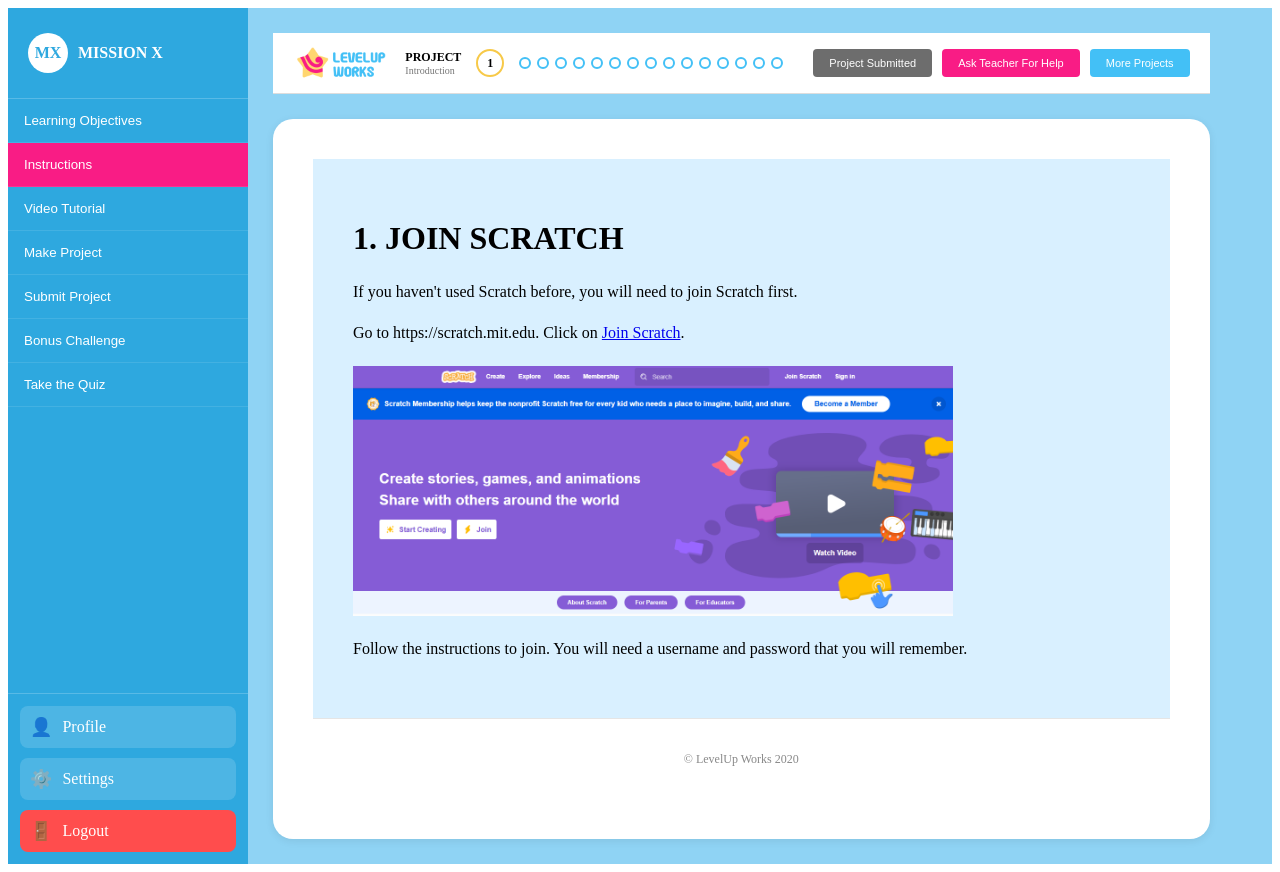
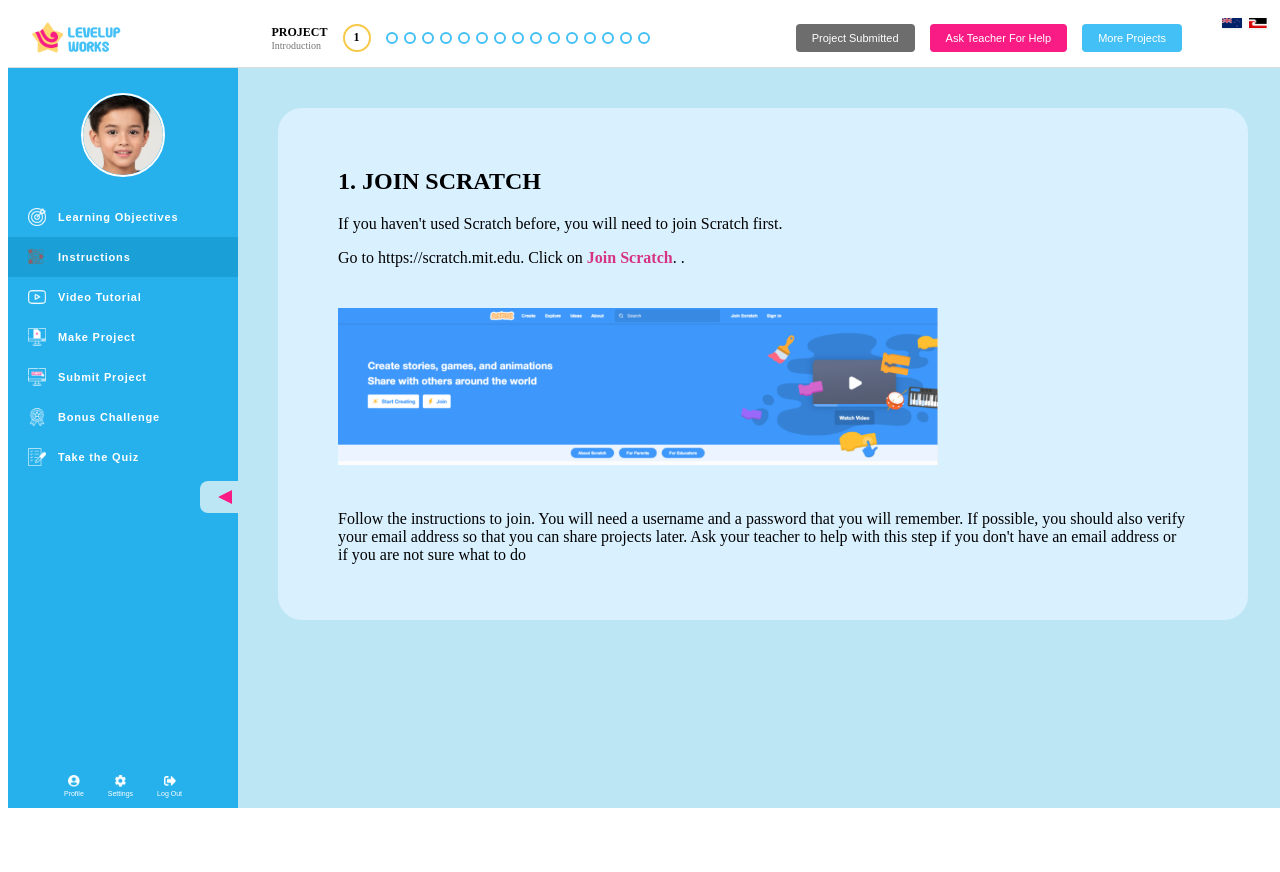
Before and after one commit to iskren279/mission-x-frontend, a React (Vite) app: page /student-dashboard/instructions in a window 1280 px wide. After the commit the page ends 816 px from the top, so only its background shows below. Built offline with nearby package versions, Linux system fonts and the light colour scheme.

Commit message:
added buttons

```diff
--- a/src/App.jsx
+++ b/src/App.jsx
@@ -1,7 +1,43 @@
-import Instructions from "./pages/studentDashboard/instructions/Instructions";
+import Navbar from "./components/Navbar";
+import Sidebar from "./components/Sidebar";
+import styles from "./App.module.css";
 
-function App() {
-  return <Instructions />;
+export default function App() {
+  return (
+    <div className={styles.appContainer}>
+      {/* Top Navbar spreads across the whole page */}
+      <Navbar />
+
+      {/* Main area beneath the navbar splits into Left (Boy/Sidebar) and Right (Content) */}
+      <div className={styles.mainLayout}>
+        <Sidebar />
+
+        <main className={styles.contentArea}>
+          <div className={styles.instructionCard}>
+            <h2>1. JOIN SCRATCH</h2>
+            <p>
+              If you haven't used Scratch before, you will need to join Scratch
+              first.
+            </p>
+            <p>
+              Go to https://scratch.mit.edu. Click on{" "}
+              <span className={styles.joinScratch}>Join Scratch</span>. .
+            </p>
+            <img
+              src="/images/projects/Project01-instructions.png"
+              alt="Join Scratch Instructions"
+              className={styles.img}
+            />
+            <p>
+              Follow the instructions to join. You will need a username and a
+              password that you will remember. If possible, you should also
+              verify your email address so that you can share projects later.
+              Ask your teacher to help with this step if you don't have an email
+              address or if you are not sure what to do
+            </p>
+          </div>
+        </main>
+      </div>
+    </div>
+  );
 }
-
-export default App;
--- /dev/null
+++ b/src/App.module.css
@@ -0,0 +1,44 @@
+/* Container holding the entire screen page */
+.appContainer {
+  display: flex;
+  flex-direction: column;
+  height: 100vh; /* Forces the app to lock exactly to the full viewport height */
+  width: 100vw;
+  overflow: hidden; /* Prevents ugly double scrollbars on the screen */
+}
+
+/* Row directly underneath the navbar wrapper */
+.mainLayout {
+  display: flex;
+  flex: 1; /* Automatically takes up all remaining vertical space down to the screen edge */
+  width: 100%;
+}
+
+/* The content area to the right of the sidebar */
+.contentArea {
+  flex: 1;
+  background-color: #bce6f4; /* Light sky blue backdrop panel */
+  padding: 40px;
+  overflow-y: auto;
+
+  display: flex;
+  justify-content: center; /* Centers the card horizontally */
+  align-items: flex-start; /* Allows only the content area to scroll if your content gets long */
+}
+
+.joinScratch {
+  color: #d63384;
+  font-weight: bold;
+}
+
+.instructionCard {
+  background-color: #d9f0ff;
+  padding: 40px 60px;
+  border-radius: 24px;
+}
+
+.img {
+  width: 100%;
+  max-width: 600px;
+  margin: 25px 0;
+}
--- a/src/components/Footer.jsx
+++ b/src/components/Footer.jsx
@@ -1,22 +1,25 @@
 import styles from "./Footer.module.css";
+import profileIcon from "../assets/profile.png";
+import settingsIcon from "../assets/settings.png";
+import logoutIcon from "../assets/logout.png";
 
 export default function Footer() {
   return (
     <div className={styles.sidebarFooter}>
-      <div className={styles.footerItem}>
-        <span className={styles.icon}>👤</span>
+      <button className={styles.footerButton}>
+        <img src={profileIcon} alt="Profile" className={styles.footerIcon} />
         <span>Profile</span>
-      </div>
+      </button>
 
-      <div className={styles.footerItem}>
-        <span className={styles.icon}>⚙️</span>
+      <button className={styles.footerButton}>
+        <img src={settingsIcon} alt="Settings" className={styles.footerIcon} />
         <span>Settings</span>
-      </div>
+      </button>
 
-      <div className={`${styles.footerItem} ${styles.logout}`}>
-        <span className={styles.icon}>🚪</span>
-        <span>Logout</span>
-      </div>
+      <button className={styles.footerButton}>
+        <img src={logoutIcon} alt="Log Out" className={styles.footerIcon} />
+        <span>Log Out</span>
+      </button>
     </div>
   );
 }
--- a/src/components/Footer.module.css
+++ b/src/components/Footer.module.css
@@ -1,39 +1,34 @@
 .sidebarFooter {
-  border-top: 1px solid rgba(255, 255, 255, 0.2);
-  padding: 12px;
-  display: flex;
-  flex-direction: column;
-  gap: 10px;
-}
-
-.footerItem {
-  display: flex;
-  align-items: center;
-  gap: 10px;
-  padding: 10px;
-  border-radius: 8px;
-  cursor: pointer;
-  background: rgba(255, 255, 255, 0.15);
-}
-
-.footerItem:hover {
-  background: rgba(255, 255, 255, 0.25);
-}
-
-.logout {
-  background: #ff4d4d;
-}
-
-.icon {
-  font-size: 18px;
-}
-
-.levelUp {
-  margin-top: 20px;
+  margin-top: auto;
+  padding: 10px 6px;
   display: flex;
   justify-content: center;
   align-items: center;
-  gap: 5px;
-  font-size: 12px;
-  color: rgba(255, 255, 255, 0.8);
+  gap: 12px;
 }
+
+.footerButton {
+  display: flex;
+  flex-direction: column;
+  align-items: center;
+  justify-content: center;
+
+  background: transparent;
+  border: none;
+  cursor: pointer;
+
+  color: white;
+  font-size: 7px;
+  font-weight: 500;
+}
+
+.footerButton:hover {
+  opacity: 0.8;
+}
+
+.footerIcon {
+  width: 12px;
+  height: 12px;
+  object-fit: contain;
+  margin-bottom: 3px;
+}
--- a/src/components/Navbar.jsx
+++ b/src/components/Navbar.jsx
@@ -1,9 +1,12 @@
 import styles from "./Navbar.module.css";
 import levelUpLogo from "../assets/Navbar/LevelUpWorks-blue.png";
+import nzFlag from "../assets/navbar/NZFlag.png";
+import maoriFlag from "../assets/navbar/MaoriFlag.png";
 
 export default function Navbar() {
   return (
     <header className={styles.navbar}>
+      {/* 1. LEFT SECTION (Just the Logo) */}
       <div className={styles.leftSection}>
         <div className={styles.logo}>
           <img
@@ -12,7 +15,10 @@ export default function Navbar() {
             className={styles.logoImage}
           />
         </div>
+      </div>
 
+      {/* 2. CENTER SECTION (Text, Circle, and Dots) */}
+      <div className={styles.centerSection}>
         <div className={styles.projectInfo}>
           <span className={styles.projectTitle}>PROJECT</span>
           <span className={styles.projectSubtitle}>Introduction</span>
@@ -27,12 +33,17 @@ export default function Navbar() {
         </div>
       </div>
 
+      {/* 3. RIGHT SECTION (Buttons and Flags) */}
       <div className={styles.rightSection}>
         <button className={styles.submitBtn}>Project Submitted</button>
+        <button className={styles.helpBtn}>Ask Teacher For Help</button>
+        <button className={styles.projectsBtn}>More Projects</button>
 
-        <button className={styles.helpBtn}>Ask Teacher For Help</button>
-
-        <button className={styles.projectsBtn}>More Projects</button>
+        {/* Added the flags container here right after More Projects */}
+        <div className={styles.flagsContainer}>
+          <img src={nzFlag} alt="NZ Flag" className={styles.flag} />
+          <img src={maoriFlag} alt="Maori Flag" className={styles.flag} />
+        </div>
       </div>
     </header>
   );
--- a/src/components/Navbar.module.css
+++ b/src/components/Navbar.module.css
@@ -1,26 +1,38 @@
 .navbar {
+  width: 100%;
   height: 60px;
   background: white;
-
   display: flex;
-  justify-content: space-between;
+  justify-content: space-between; /* Crucial: pushes Left, Center, and Right apart */
   align-items: center;
-
   padding: 0 20px;
-
+  box-sizing: border-box;
   border-bottom: 1px solid #ddd;
 }
 
+/* Left Section */
 .leftSection {
   display: flex;
   align-items: center;
-  gap: 15px;
 }
 
-.logoText {
-  font-size: 12px;
-  font-weight: bold;
-  color: #43c0f6;
+.logo {
+  display: flex;
+  align-items: center;
+}
+
+.logoImage {
+  height: 40px;
+  width: auto;
+}
+
+/* FIX FOR THE CIRCLES:
+   This wrapper holds the project text and progress trackers side-by-side
+*/
+.centerSection {
+  display: flex;
+  align-items: center;
+  gap: 15px; /* Adjusts horizontal distance between text block and circle */
 }
 
 .projectInfo {
@@ -41,15 +53,11 @@
 .progressCircle {
   width: 24px;
   height: 24px;
-
   border-radius: 50%;
-
   border: 2px solid #f7c948;
-
   display: flex;
   justify-content: center;
   align-items: center;
-
   font-size: 12px;
   font-weight: bold;
 }
@@ -57,20 +65,21 @@
 .progressDots {
   display: flex;
   gap: 6px;
+  align-items: center; /* Keeps little circles vertically centered */
 }
 
 .dot {
   width: 8px;
   height: 8px;
-
   border-radius: 50%;
-
   border: 2px solid #43c0f6;
 }
 
+/* Right Section */
 .rightSection {
   display: flex;
-  gap: 10px;
+  align-items: center;
+  gap: 15px;
 }
 
 .submitBtn,
@@ -79,7 +88,6 @@
   border: none;
   border-radius: 4px;
   padding: 8px 16px;
-
   color: white;
   font-size: 11px;
   cursor: pointer;
@@ -97,22 +105,18 @@
   background: #43c0f6;
 }
 
-.logo {
+/* FIX FOR THE FLAGS: Spaced out further right */
+.flagsContainer {
   display: flex;
+  gap: 6px;
   align-items: center;
+  margin-left: 25px;
+  margin-top: -30px;
 }
 
-.logoImage {
-  height: 40px;
-  width: auto;
+.flag {
+  width: 20px;
+  height: 10px;
+  object-fit: contain;
+  box-shadow: 0px 1px 3px rgba(0, 0, 0, 0.1);
 }
-
-.navbar {
-  margin: 25px 25px 0 25px;
-}
-
-.rightSection {
-  display: flex;
-  gap: 10px;
-  margin-left: 30px;
-}
--- a/src/components/Sidebar.jsx
+++ b/src/components/Sidebar.jsx
@@ -1,36 +1,82 @@
 import styles from "./Sidebar.module.css";
 import Footer from "./Footer";
 
+import learningObjectivesIcon from "../assets/studentDashboard/learningObjectives.png";
+import instructionsIcon from "../assets/studentDashboard/instructionsSelected.png";
+import videoIcon from "../assets/studentDashboard/video.png";
+import makeProjectIcon from "../assets/studentDashboard/makeProject.png";
+import submitProjectIcon from "../assets/studentDashboard/submitProject.png";
+import bonusChallengeIcon from "../assets/studentDashboard/bonusChallenge.png";
+import quizIcon from "../assets/studentDashboard/takeTheQuiz.png";
+
+import arrowLeft from "../assets/arrowLeft.png";
+
 export default function Sidebar() {
   const menuItems = [
-    "Learning Objectives",
-    "Instructions",
-    "Video Tutorial",
-    "Make Project",
-    "Submit Project",
-    "Bonus Challenge",
-    "Take the Quiz",
+    {
+      name: "Learning Objectives",
+      icon: learningObjectivesIcon,
+    },
+    {
+      name: "Instructions",
+      icon: instructionsIcon,
+    },
+    {
+      name: "Video Tutorial",
+      icon: videoIcon,
+    },
+    {
+      name: "Make Project",
+      icon: makeProjectIcon,
+    },
+    {
+      name: "Submit Project",
+      icon: submitProjectIcon,
+    },
+    {
+      name: "Bonus Challenge",
+      icon: bonusChallengeIcon,
+    },
+    {
+      name: "Take the Quiz",
+      icon: quizIcon,
+    },
   ];
 
   return (
     <aside className={styles.sidebar}>
-      {/* Logo */}
-      <div className={styles.sidebarLogo}>
-        <div className={styles.logoCircle}>MX</div>
-        <h3 className={styles.logoText}>MISSION X</h3>
+      {/* Profile Section at the very top */}
+      <div className={styles.profileSection}>
+        <img
+          src="/images/students/RawiriFletcher.png"
+          alt="Rawiri Fletcher"
+          className={styles.avatar}
+        />
       </div>
 
       {/* Navigation */}
       <nav className={styles.menu}>
         {menuItems.map((item) => (
-          <button
-            key={item}
-            className={`${styles.navItem} ${
-              item === "Instructions" ? styles.active : ""
-            }`}
-          >
-            {item}
-          </button>
+          <div key={item.name} className={styles.menuItemWrapper}>
+            <button
+              className={`${styles.navItem} ${
+                item.name === "Instructions" ? styles.active : ""
+              }`}
+            >
+              <img src={item.icon} alt={item.name} className={styles.navIcon} />
+              <span>{item.name}</span>
+            </button>
+
+            {item.name === "Take the Quiz" && (
+              <div className={styles.arrowContainer}>
+                <img
+                  src={arrowLeft}
+                  alt="Arrow Left"
+                  className={styles.arrowLeft}
+                />
+              </div>
+            )}
+          </div>
         ))}
       </nav>
 
--- a/src/components/Sidebar.module.css
+++ b/src/components/Sidebar.module.css
@@ -1,57 +1,112 @@
 .sidebar {
-  width: 240px;
-  flex-shrink: 0;
-  background: #2ea8df;
+  width: 230px;
+  background-color: #26b1ec;
   display: flex;
   flex-direction: column;
-  color: white;
+  align-items: center;
+  padding-top: 25px;
+
+  box-sizing: border-box;
 }
 
-.sidebarLogo {
+.profileSection {
+  margin-bottom: 20px;
   display: flex;
-  align-items: center;
-  gap: 10px;
-  padding: 20px;
-  border-bottom: 1px solid rgba(255, 255, 255, 0.2);
+  justify-content: center;
 }
 
-.logoCircle {
-  width: 40px;
-  height: 40px;
+.avatar {
+  width: 80px;
+  height: 80px;
   border-radius: 50%;
-  background: white;
-  color: #2ea8df;
-  display: flex;
-  align-items: center;
-  justify-content: center;
-  font-weight: bold;
-}
-
-.logoText {
-  font-size: 16px;
+  object-fit: cover;
+  border: 2px solid #ffffff;
 }
 
 .menu {
-  flex: 1;
   display: flex;
   flex-direction: column;
+  width: 100%;
+  flex: 1;
+}
+
+.menuItemWrapper {
+  display: flex;
+  flex-direction: column; /* Stacks the arrow underneath the button */
+  align-items: flex-end; /* PUSHES THE ARROW TO THE RIGHT SIDE */
+  width: 100%;
+  position: relative;
+}
+
+.arrowUnder {
+  width: 14px;
+  height: auto;
+  margin-top: 12px; /* Spacing directly below the text */
+  margin-right: 25px; /* Nudges it inward from the edge so it lines up with the text ends */
+  object-fit: contain;
 }
 
 .navItem {
-  padding: 14px 16px;
-  background: transparent;
+  background: none;
   border: none;
-  color: white;
+  color: #ffffff;
+  padding: 11px 20px; /* Perfect spacing sweet spot */
   text-align: left;
+  font-weight: 700;
+  font-size: 11px;
+  letter-spacing: 0.8px;
   cursor: pointer;
-  border-bottom: 1px solid rgba(255, 255, 255, 0.1);
+  width: 100%;
+  display: flex;
+  align-items: center;
+  gap: 12px;
+  transition: background-color 0.15s ease;
 }
 
-.navItem:hover {
-  background: rgba(255, 255, 255, 0.15);
+/* Active tab style (The darker blue block highlight) */
+.navItem.active {
+  background-color: #1a9fd6;
 }
 
-.active {
-  background: #f91c85;
-  color: white;
+.navIcon {
+  width: 18px;
+  height: 18px;
+  object-fit: contain;
 }
+
+.arrowLeft {
+  position: absolute;
+  right: 15px;
+  bottom: -30px;
+  width: 12px;
+  height: auto;
+  width: 12px;
+  height: auto;
+}
+
+.arrowContainer {
+  position: absolute;
+  right: -12px;
+  top: 150%;
+  transform: translateY(-50%);
+
+  width: 50px;
+  height: 32px;
+
+  background-color: #bce6f4;
+  border-radius: 8px 0 0 8px;
+
+  display: flex;
+  justify-content: center;
+  align-items: center;
+}
+
+.arrowLeft {
+  width: 14px;
+  height: 14px;
+
+  margin: 0;
+  padding: 0;
+
+  position: static;
+}
--- a/src/pages/studentDashboard/instructions/Instructions.jsx
+++ b/src/pages/studentDashboard/instructions/Instructions.jsx
@@ -1,8 +1,7 @@
 import styles from "./Instructions.module.css";
 import Sidebar from "../../../components/Sidebar";
-import scratchScreenshot from "../../../assets/Home/scratch screenshot.png";
+
 import Navbar from "../../../components/Navbar";
-import levelUpLogo from "../assets/Navbar/LevelUpWorks-blue.png";
 
 export default function Instructions() {
   return (
@@ -24,22 +23,13 @@ export default function Instructions() {
 
               <p>
                 Go to https://scratch.mit.edu. Click on{" "}
-                <a
-                  href="https://scratch.mit.edu"
-                  target="_blank"
-                  rel="noopener noreferrer"
-                >
-                  Join Scratch
-                </a>
-                .
+                <span className={styles.joinScratch}>Join Scratch</span>.
               </p>
-
               <img
-                src={scratchScreenshot}
-                alt="Scratch homepage"
+                src="public/images/projects/project01-instructions.png"
+                alt="Project Instructions"
                 className={styles.img}
               />
-
               <p>
                 Follow the instructions to join. You will need a username and
                 password that you will remember.
```
Also changed, not shown: src/pages/studentDashboard/instructions/Instructions.module.css (+16 -0 lines).
